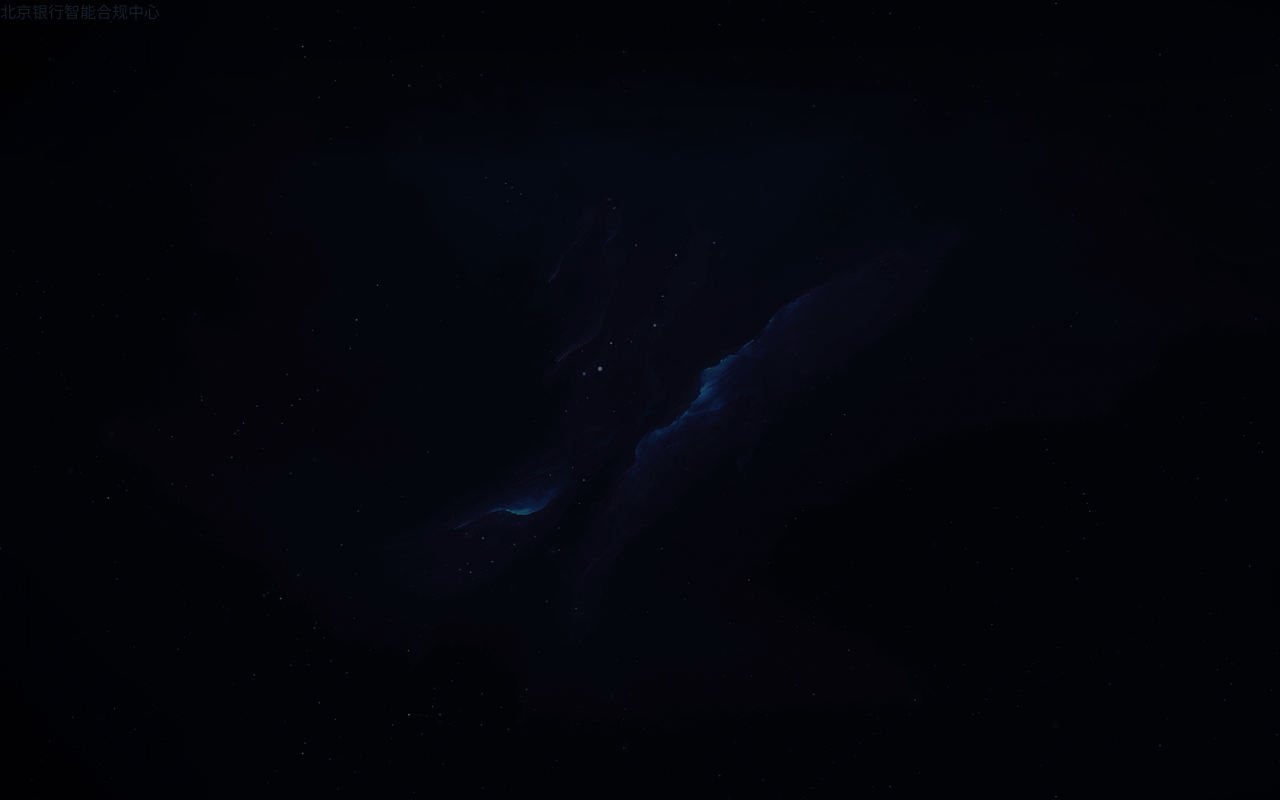
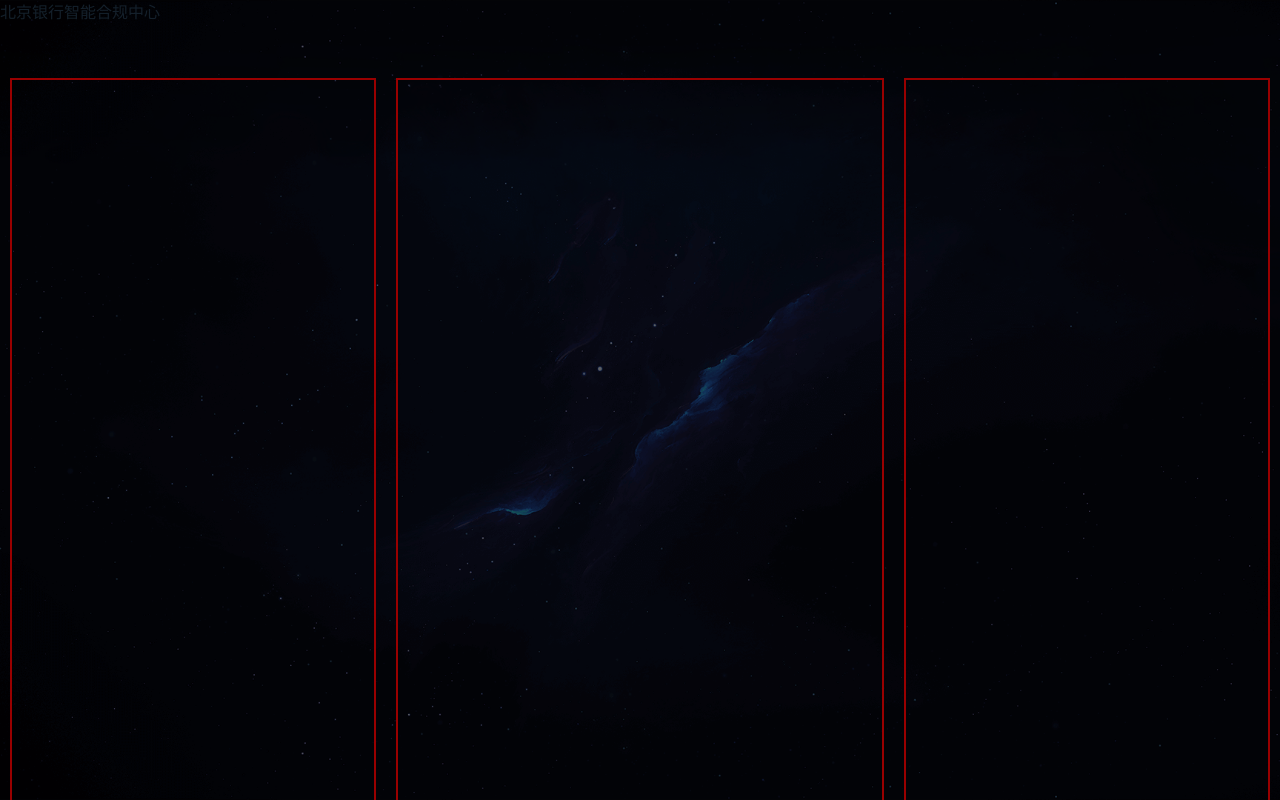
Before and after one commit to happy-sw/web_BI_Board, a Vue app in the folder my-data-dashboard/: page / in a window 1280 px wide. Built offline with nearby package versions, Linux system fonts and the light colour scheme.

Commit message:
首页布局样式

```diff
--- a/my-data-dashboard/src/assets/css/home.scss
+++ b/my-data-dashboard/src/assets/css/home.scss
@@ -1,30 +1,30 @@
 .header {
-  width: 100%;
-  height: 10%;
+  width: 100vw;
+  height: 10vh;
 }
 .main {
-  width: 100%;
-  height: 90%;
+  width: 100vw;
+  height: 90vh;
   display: flex;
   flex-direction: row;
   justify-content: space-between;
   align-items: center;
-  .left {
-    width: 30%;
+  .main-left {
+    width: 30vw;
     height: 100%;
-    background-color: #f0f0f0;
-    border-radius: 10px;
-    display: flex;
-    flex-direction: column;
-    justify-content: space-around;
+    border: 2px solid red;
+    margin: 10px;
   }
-  .right {
-    width: 70%;
+  .main-center {
+    width: 40vw;
     height: 100%;
-    background-color: #f0f0f0;
-    border-radius: 10px;
-    display: flex;
-    flex-direction: column;
-    justify-content: space-around;
+    border: 2px solid red;
+    margin: 10px;
+  }
+  .main-right {
+    width: 30vw;
+    height: 100%;
+    border: 2px solid red;
+    margin: 10px;
   }
 }
```
